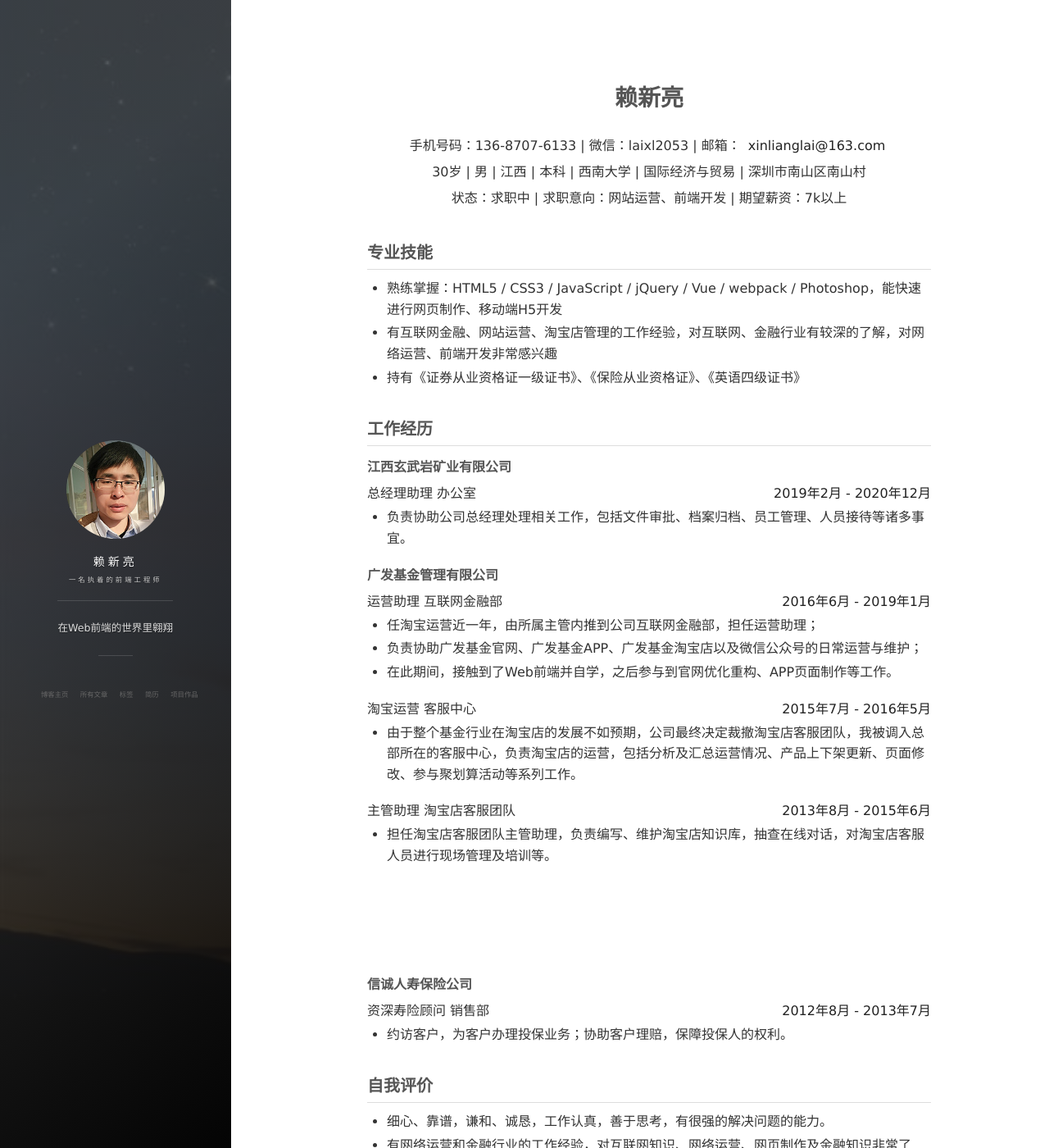
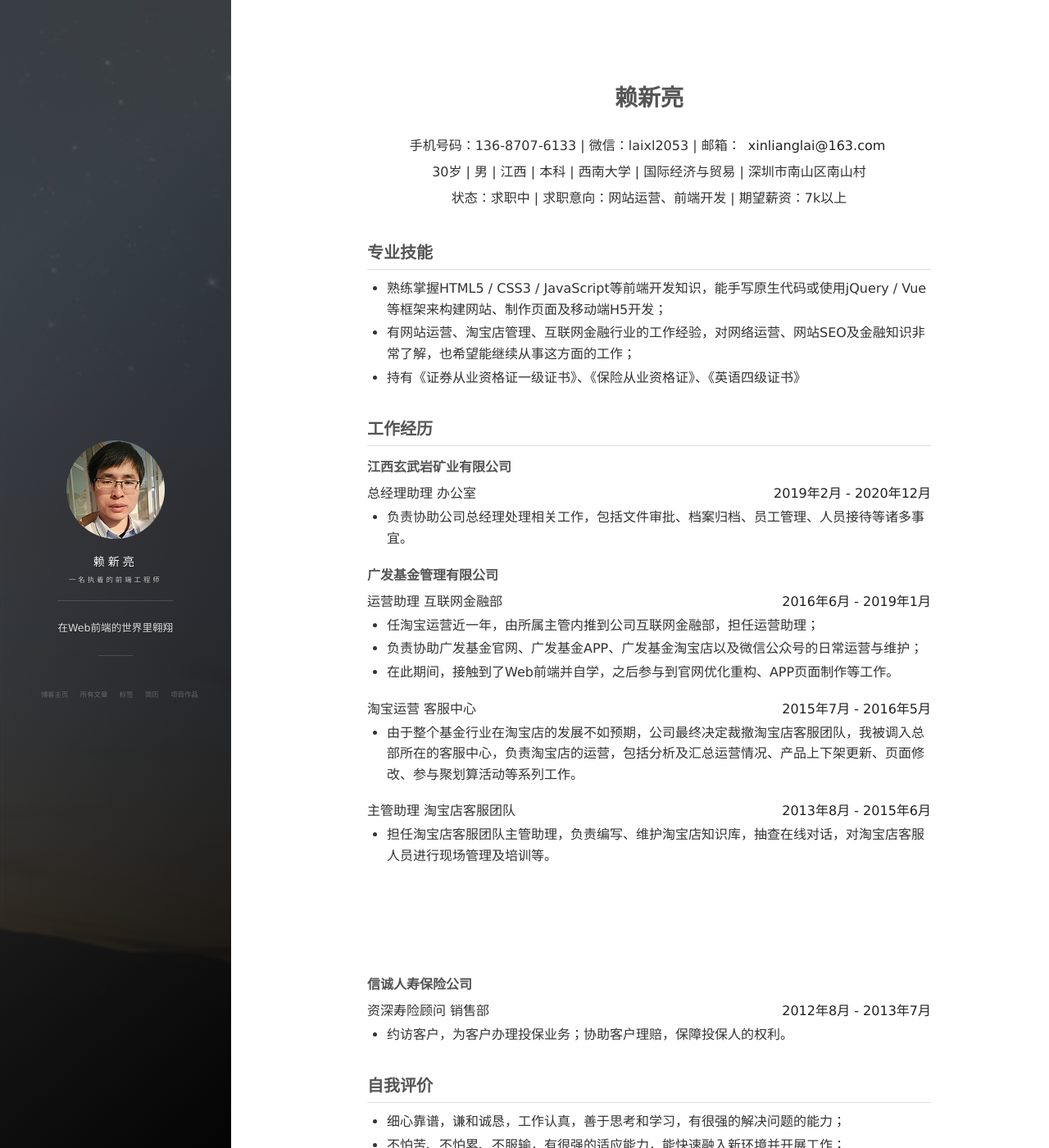
Before and after one commit to xmjr/xmjr.github.io, a Jekyll site: the page built from resume.html, in a window 1280 px wide and 1400 px high. Shown: the whole window at 82% size. Built offline with Jekyll 4.4.1, drawn with Linux system fonts in a browser that asks for light colours; nearby versions of some CDN libraries; comment, search, counter and statistics services are not loaded; some of the changed text lies outside the part shown.

Commit message:
Signed-off-by: xmjr <xinlianglai@163.com>

```diff
--- a/resume.html
+++ b/resume.html
@@ -14,8 +14,8 @@
         <h4>专业技能</h4>
         <hr>
         <ul>
-            <li>熟练掌握：HTML5 / CSS3 / JavaScript / jQuery / Vue / webpack / Photoshop，能快速进行网页制作、移动端H5开发</li>
-            <li>有互联网金融、网站运营、淘宝店管理的工作经验，对互联网、金融行业有较深的了解，对网络运营、前端开发非常感兴趣</li>
+            <li>熟练掌握HTML5 / CSS3 / JavaScript等前端开发知识，能手写原生代码或使用jQuery / Vue等框架来构建网站、制作页面及移动端H5开发；</li>
+            <li>有网站运营、淘宝店管理、互联网金融行业的工作经验，对网络运营、网站SEO及金融知识非常了解，也希望能继续从事这方面的工作；</li>
             <li>持有《证券从业资格证一级证书》、《保险从业资格证》、《英语四级证书》</li>
         </ul>
     </section>
@@ -71,8 +71,9 @@
         <h4>自我评价</h4>
         <hr>
         <ul>
-            <li>细心、靠谱，谦和、诚恳，工作认真，善于思考，有很强的解决问题的能力。</li>
-            <li>有网络运营和金融行业的工作经验，对互联网知识、网络运营、网页制作及金融知识非常了解，也希望能继续从事这方面的工作。</li>
+            <li>细心靠谱，谦和诚恳，工作认真，善于思考和学习，有很强的解决问题的能力；</li>
+            <li>不怕苦、不怕累、不服输，有很强的适应能力，能快速融入新环境并开展工作；</li>
+            <li>注重团队协作，希望不断提升自己，与团队共同成长、进步，在团队中发挥自身的价值。</li>
         </ul>
     </section>
 
```
